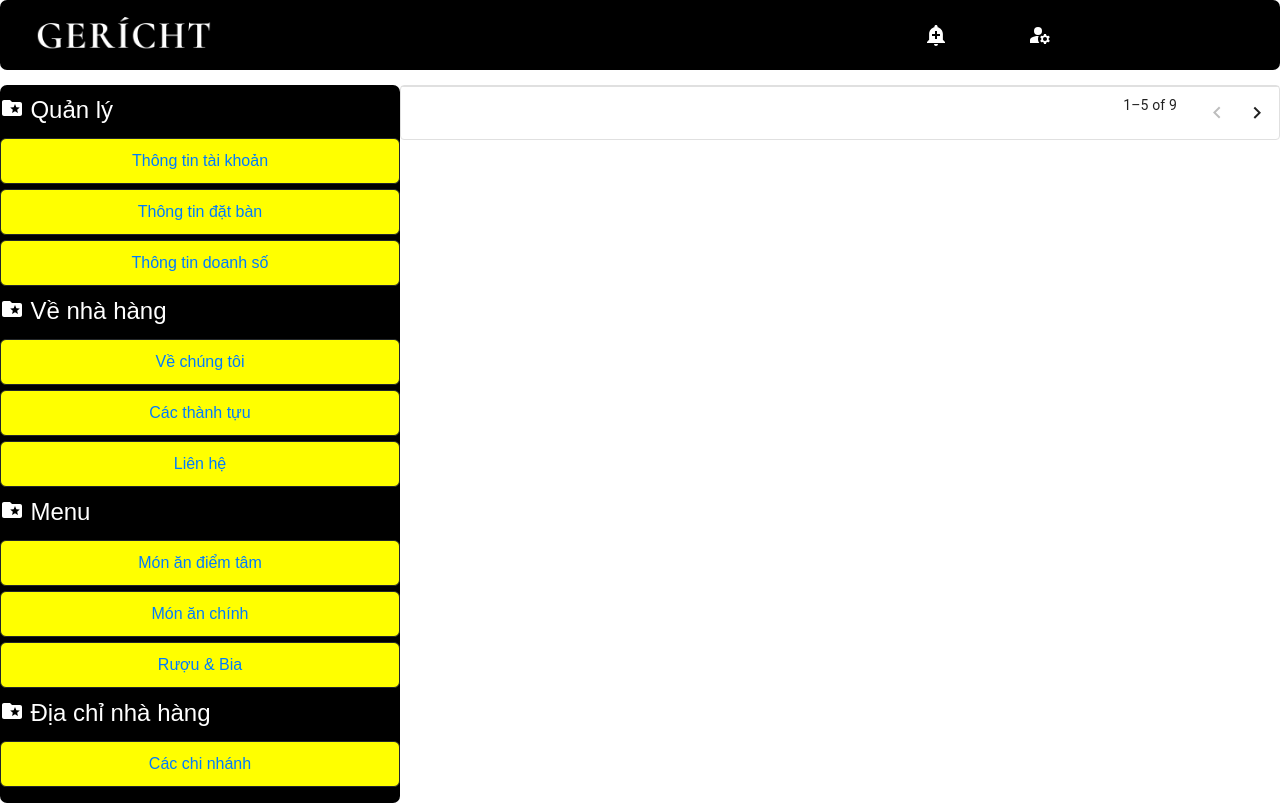
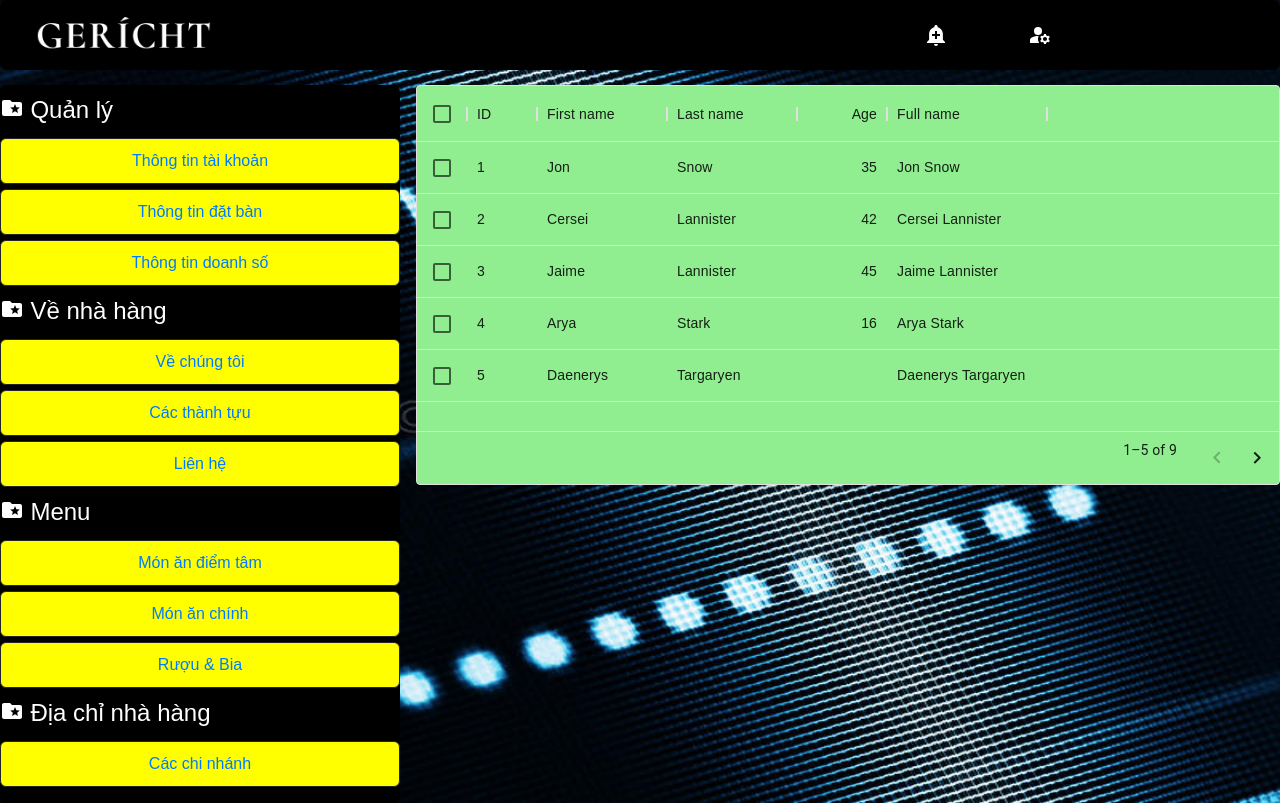
Before and after one commit to Sy997/restaurant, a React (Create React App) app: page /dashboardadmin/account in a window 1280 px wide. Built offline with nearby package versions, Linux system fonts and the light colour scheme; a web font is replaced by a local one.

Commit message:
first commit

```diff
--- a/src/App.css
+++ b/src/App.css
@@ -26,6 +26,8 @@
 
 .app__bgad {
   background: url('./assets/admin.jpg');
+  background-repeat: round;
+  background-size: cover;
 }
 
 .app__bg {
--- a/src/App.js
+++ b/src/App.js
@@ -7,8 +7,8 @@ import Register from './Login/register';
 import Booking from './components/booking/booking';
 import Adminlogin from './admin/Adminlogin';
 import Dashboard from './admin/dashboard';
-import DataGridDemo from './admin/Account/Account';
 import Bookinginfo from './admin/booking/Bookinginfo';
+import DataTable from './admin/Account/Account';
 
 const App = () => {
   return (
@@ -23,7 +23,7 @@ const App = () => {
         <Route path="/adminlogin" element={<Adminlogin />} />
         <Route path='/dashboardadmin' element={<Dashboard />} />
 
-        <Route path='/dashboardadmin/account' element={<DataGridDemo />} />
+        <Route path='/dashboardadmin/account' element={<DataTable />} />
         <Route path='/dashboardadmin/datban' element={<Bookinginfo />} />
       </Routes>
     </div>
--- a/src/Login/register.jsx
+++ b/src/Login/register.jsx
@@ -4,8 +4,6 @@ import './register.css'
 import RemoveRedEyeIcon from '@mui/icons-material/RemoveRedEye';
 import { Link, TextField } from '@mui/material';
 import { Button } from '@mui/material'
-import VisibilityOffIcon from '@mui/icons-material/VisibilityOff';
-import { Password } from '@mui/icons-material';
 import { Navigate  } from 'react-router-dom'
 const Register = () => {
 
--- a/src/Main/Main.jsx
+++ b/src/Main/Main.jsx
@@ -12,7 +12,7 @@ import { Navbar } from '../components'
 
 const Main = () => {
   return (
-    <div style={{transitionDelay: '1s'}}>
+    <div>
         <Navbar />
         <Header />
         <AboutUs />
--- a/src/admin/Account/Account.jsx
+++ b/src/admin/Account/Account.jsx
@@ -1,5 +1,4 @@
 import React from 'react';
-
 import "./account.css"
 import { DataGrid } from '@mui/x-data-grid';
 import NavbarAdmin from '../NavbarAdmin/NavbarAdmin';
@@ -27,24 +26,24 @@ const columns = [
 ];
 
 const rows = [
-  { id: 1, lastName: 'Pham', firstName: 'Sy', age: 35 },
-  { id: 2, lastName: 'Hoang', firstName: 'Sy', age: 42 },
-  { id: 3, lastName: 'Pham', firstName: 'Sy', age: 45 },
-  { id: 4, lastName: 'Hoang', firstName: 'Sy', age: 16 },
-  { id: 5, lastName: 'Pham', firstName: 'Sy', age: null },
-  { id: 6, lastName: 'Hoang', firstName: null, age: 150 },
-  { id: 7, lastName: 'Pham', firstName: 'Sy', age: 44 },
-  { id: 8, lastName: 'Hoang', firstName: 'Sy', age: 36 },
-  { id: 9, lastName: 'Pham', firstName: 'Sy', age: 65 },
+  { id: 1, lastName: 'Snow', firstName: 'Jon', age: 35 },
+  { id: 2, lastName: 'Lannister', firstName: 'Cersei', age: 42 },
+  { id: 3, lastName: 'Lannister', firstName: 'Jaime', age: 45 },
+  { id: 4, lastName: 'Stark', firstName: 'Arya', age: 16 },
+  { id: 5, lastName: 'Targaryen', firstName: 'Daenerys', age: null },
+  { id: 6, lastName: 'Melisandre', firstName: null, age: 150 },
+  { id: 7, lastName: 'Clifford', firstName: 'Ferrara', age: 44 },
+  { id: 8, lastName: 'Frances', firstName: 'Rossini', age: 36 },
+  { id: 9, lastName: 'Roxie', firstName: 'Harvey', age: 65 },
 ];
 
 export default function DataTable() {
   return (
-    <div style={{ height: 400, width: '100%' }}>
+    <div className='app__bgad'>
       <NavbarAdmin />
       <div className='maincore'>
       <ManageList />
-        <DataGrid className='useradm'
+      <DataGrid style={{marginLeft: '1rem',height: '400px', background: 'lightgreen'}}
         rows={rows}
         columns={columns}
         pageSize={5}
--- a/src/admin/Account/account.css
+++ b/src/admin/Account/account.css
@@ -0,0 +1,8 @@
+.useradm {
+    display: flex;
+    justify-content: space-around;
+}
+.maincore {
+    display: flex;
+    flex-direction: row;
+}
--- a/src/admin/ManageList/ManageList.jsx
+++ b/src/admin/ManageList/ManageList.jsx
@@ -12,13 +12,13 @@ const ManageList = () => {
                 <h4>Quản lý</h4>
             </div>
             <li>
-                <a href='./dashboardadmin/account'>Thông tin tài khoản</a>
+                <a href='./account'>Thông tin tài khoản</a>
             </li>
             <li>
                 <a href='./dashboardadmin/datban'>Thông tin đặt bàn</a>
             </li>
             <li>
-                <a href='doanhthu'>Thông tin doanh số</a>
+                <a href='./doanhthu'>Thông tin doanh số</a>
             </li>
             <div className='folder'>
                 <FolderSpecialIcon style={{color: 'white'}} />
```
Lines whose indentation alone changed are shown as unchanged.
